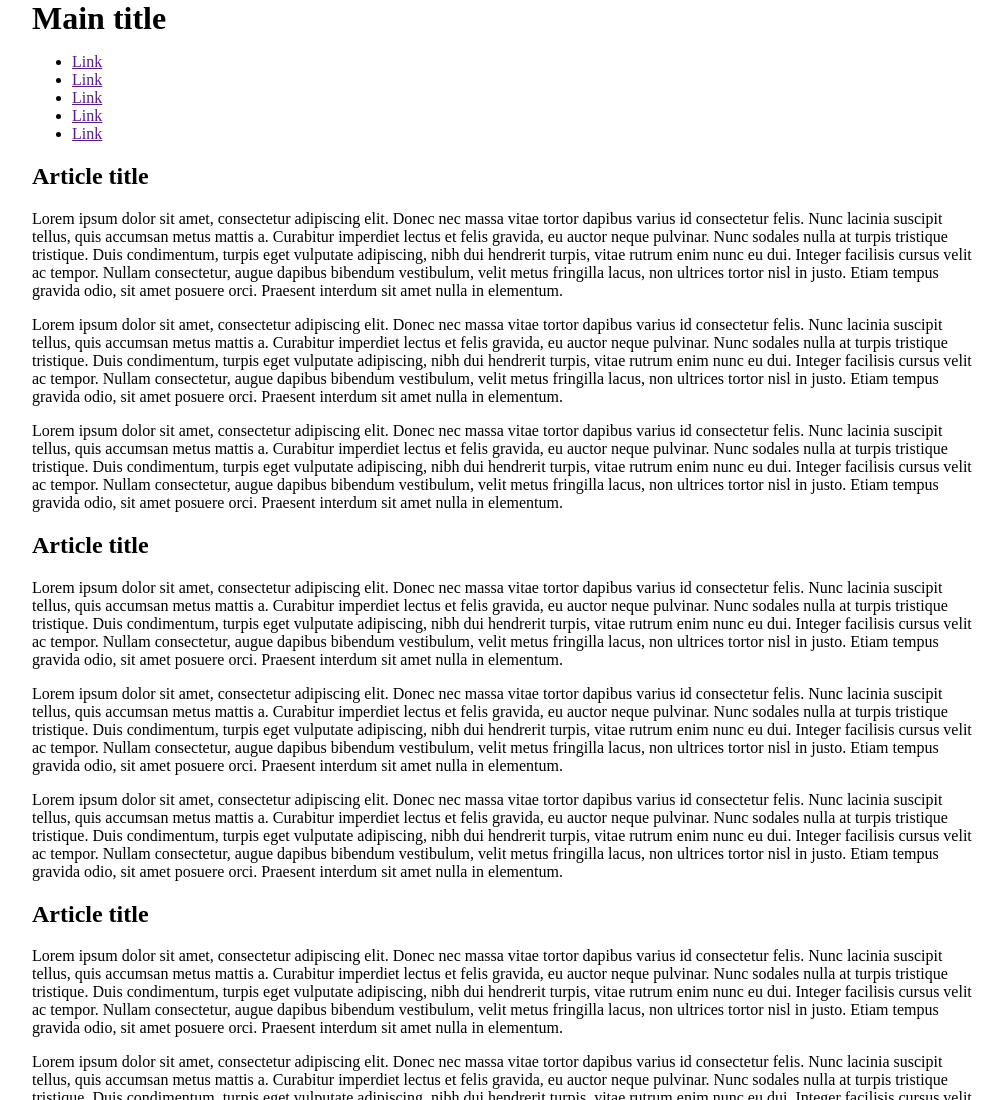
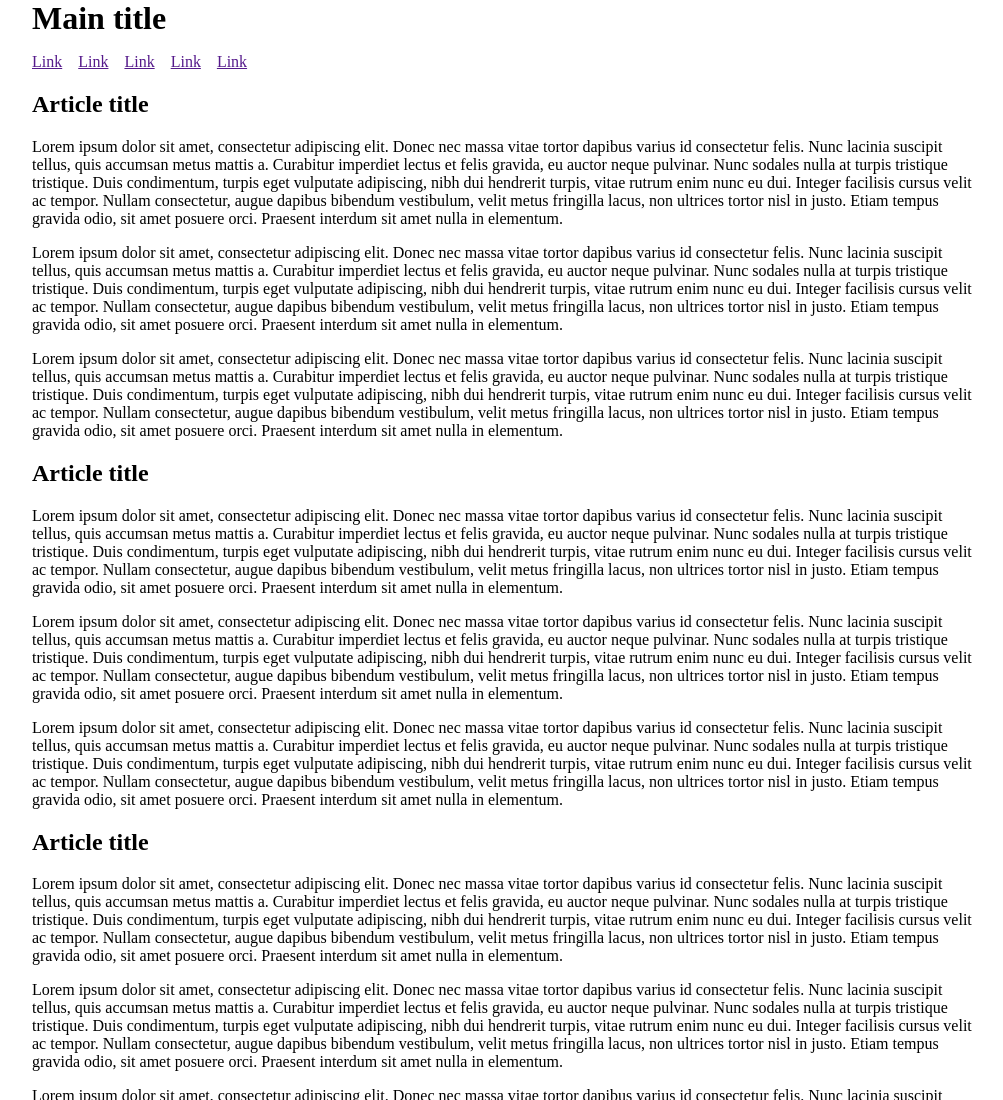
Before and after one commit to clementgalidie/footer, a plain HTML site: page index.html in a window 1280 px wide. Shown: the top 1100 px of the page, without its empty margins (138-1141 px from the left). Drawn offline with Linux system fonts and the light colour scheme.

Commit message:
Add white space for inline-block

```diff
--- a/assets/css/styles.css
+++ b/assets/css/styles.css
@@ -22,7 +22,22 @@ body {
 }
 
 /* Main Header */
+.main-header__main-menu {margin-top: 1em;}
+
 .main-header__title {margin: 0;}
+
+/* Main navigation menu */
+.main-menu {
+	margin: 0;
+	padding: 0;
+	list-style-type: none;
+}
+
+.main-menu__items {display: inline-block;}
+
+.main-menu__items {margin-left: 1em;}
+
+.main-menu__items--first {margin-left: 0;}
 
 /* Footer */
 .footer {
```
